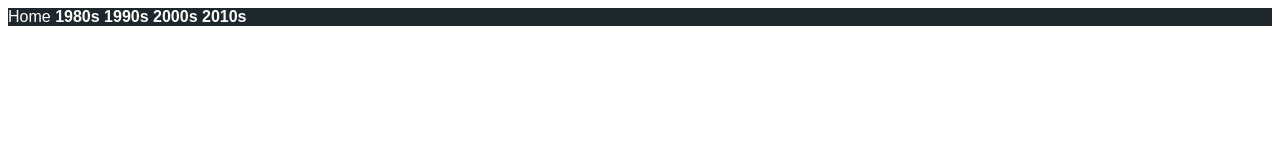
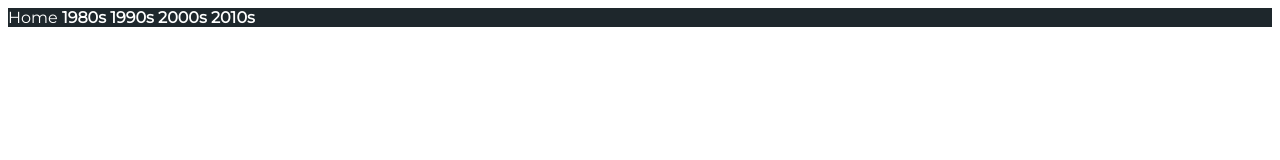
Before and after one commit to akrylqk/RbGumanganCatli, a plain HTML site: page index.html in a window 1280 px wide. Drawn offline with Linux system fonts and the light colour scheme.

Commit message:
Update index.html

```diff
--- a/index.html
+++ b/index.html
@@ -10,7 +10,7 @@
     <link rel="stylesheet" href="css/style.css">
     <link rel="preconnect" href="https://fonts.googleapis.com">
     <link rel="preconnect" href="https://fonts.gstatic.com" crossorigin>
-    <link href="https://fonts.googleapis.com/css2?family=Dancing+Script:wght@600&display=swap" rel="stylesheet">
+    <link href="https://fonts.googleapis.com/css2?family=Montserrat&display=swap" rel="stylesheet">
 
 
     <div class="topnav">
```
